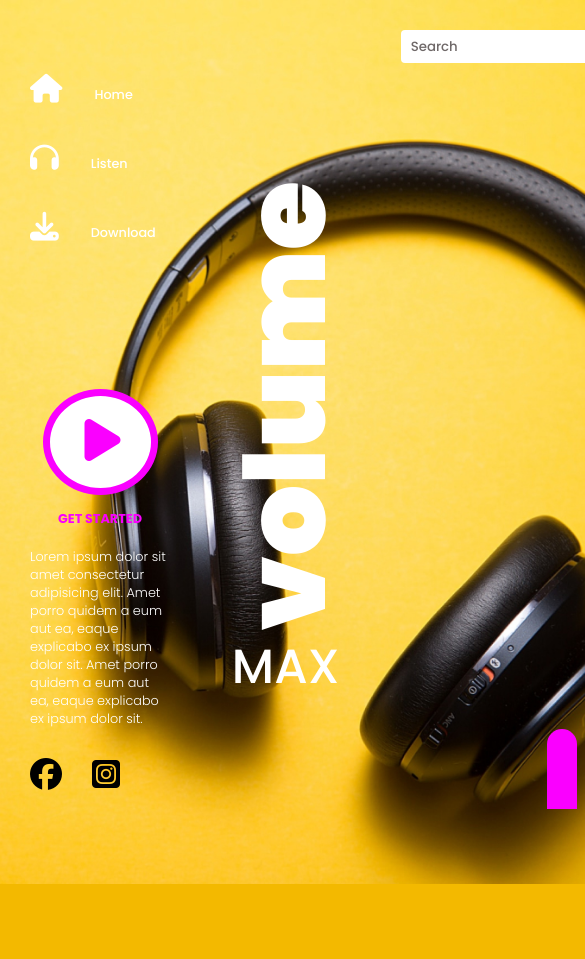
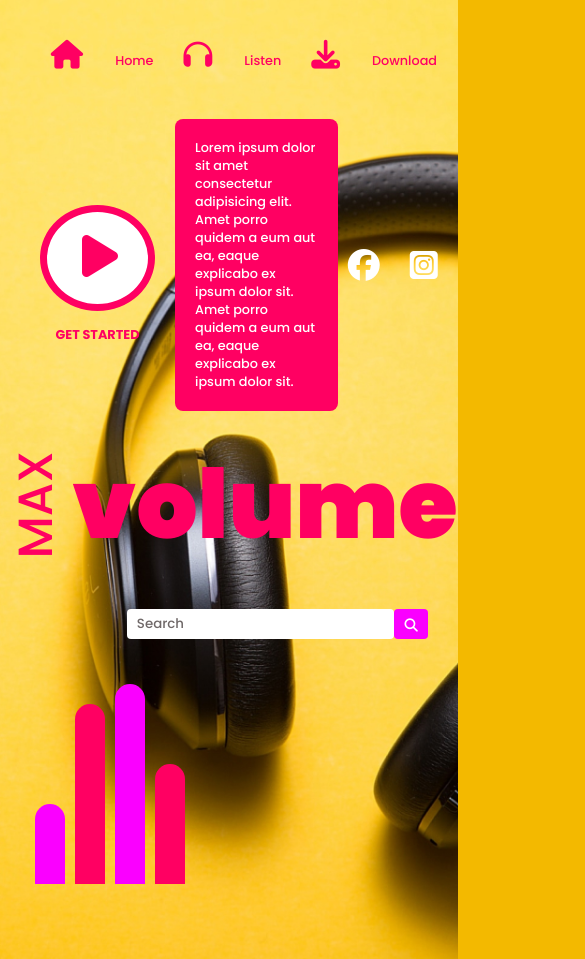
Before and after one commit to SKenzler/max-volume, a plain HTML site: page index.html in a window 390 px wide. Shown: the top 959 px of the page, 585 px wide, since content can reach past the window. Before the commit the page ends 884 px from the top, so only its background shows below. Drawn offline with Linux system fonts and the light colour scheme.

Commit message:
Update CSS to make landing page responsive
Update CSS to make Landing Page more responsive @media (max-width: 40rem)

```diff
--- a/styles.css
+++ b/styles.css
@@ -2,7 +2,7 @@
 
 :root {
     --primary-font: 'Poppins', sans-serif;
-    --primary-color: #FFF;
+    --primary-color: #ff0062;
     --secondary-color: #F3B900;
     --accent-color: #FA00FF;
 }
@@ -15,7 +15,6 @@
 }
 
 body {
-    width: 100%;
     min-height: 100vh;
     background-color: var(--secondary-color);
     background-image: url("images/Max_Volume.jpg");
@@ -33,10 +32,9 @@ body {
 .nav-bar {
     display: flex;
     flex-direction: column;
-    justify-content: space-around;
+    justify-content: end;
     height: 100vh;
-    margin: 10px;
-    padding: 10px;
+    margin: 20px 0 20px 20px;
 }
 
 .nav-bar a {
@@ -44,9 +42,7 @@ body {
 }
 
 .nav-link {
-    text-align: start;
-    margin-top: 0;
-    margin-bottom: 20px;
+    padding: 10px;
     border-radius: 8px;
 }
 
@@ -95,12 +91,12 @@ body {
 }
 
 .play-button {
-    color: var(--accent-color);
-    background-color: var(--primary-color);
+    color: var(--primary-color);
+    background-color: #FFFFFF;
     padding: 10px 30px 10px 35px;
     font-size: 3rem;
     border-radius: 50%;
-    border: 7px solid var(--accent-color);
+    border: 7px solid var(--primary-color);
     transition: transform 0.3s ease;
     cursor: pointer;
 }
@@ -111,14 +107,14 @@ body {
 
 .btn-text {
     text-transform: uppercase;
-    color: var(--accent-color);
+    color: var(--primary-color);
     font-size: 0.8rem;
     padding-top: 15px;
 }
 
 .content-text {
-    color: var(--primary-color);
-    font-weight: 300;
+    color: #000000;
+    font-weight: 500;
     font-size: 0.8rem;
     text-align: start;
     margin-top: 10px;
@@ -133,7 +129,7 @@ body {
 }
 
 .fa-facebook {
-    color: #000;
+    color: #000000;
     font-size: 2rem;
     padding: 10px 20px 10px 10px;
     transition: transform 0.3s ease-out;
@@ -144,7 +140,7 @@ body {
 }
 
 .fa-square-instagram {
-    color: #000;
+    color: #000000;
     font-size: 2rem;
     padding: 10px 20px 10px 10px;
     transition: transform 0.3s ease-out;
@@ -193,6 +189,7 @@ body {
 .search-bar {
     display: flex;
     justify-content: end;
+    max-height: 30px;
 }
 
 .search {
@@ -219,7 +216,7 @@ body {
 }
 
 .fa-magnifying-glass {
-    color: var(--primary-color);
+    color: #FFFFFF;
     padding: 5px 5px 5px 5px;
 }
 
@@ -261,3 +258,85 @@ body {
     border-radius: 30px 30px 0 0;
     margin: 5px;
 }
+
+@media (max-width: 40em) {
+    .container {
+        grid-template-columns: 1fr;
+        grid-template-rows: repeat(3 1fr);
+    }
+
+    .nav-bar {
+        display: flex;
+        flex-direction: column;
+        align-items: center;
+        justify-content: start;
+        height: auto;
+    }
+
+    .nav-icons {
+        display: flex;
+        flex-direction: row;
+    }
+
+    .content-text {
+        color: #FFFFFF;
+        background-color: var(--primary-color);
+        padding: 20px;
+        border-radius: 8px;
+    }
+
+    .fa-facebook {
+        color: #FFFFFF;
+    }
+
+    .fa-square-instagram {
+        color: #FFFFFF;
+    }
+
+    .hero-section {
+        display: flex;
+        flex-direction: row;
+        align-items: center;
+        padding-top: 20px;
+    }
+
+    .hero_content {
+        padding: 20px;
+    }
+
+    .hero_header {
+        display: flex;
+        flex-direction: row-reverse;
+        align-items: center;
+        justify-content: center;
+        height: auto;
+    }
+
+    .vetical-text {
+        font-size: 6rem;
+        writing-mode: horizontal-tb;
+        transform: rotate(360deg);
+        text-align: center;
+    }
+
+    .horizontal-text {
+        text-align: center;
+        text-transform: uppercase;
+        writing-mode: vertical-lr;
+        transform: rotate(180deg);
+    }
+
+    .side-bar {
+        display: flex;
+        flex-direction: column;
+        height: auto;
+    }
+
+    .music-icon {
+        display: flex;
+        justify-content: start;
+        margin: 40px 0 40px 0;
+
+    }
+
+}
```
